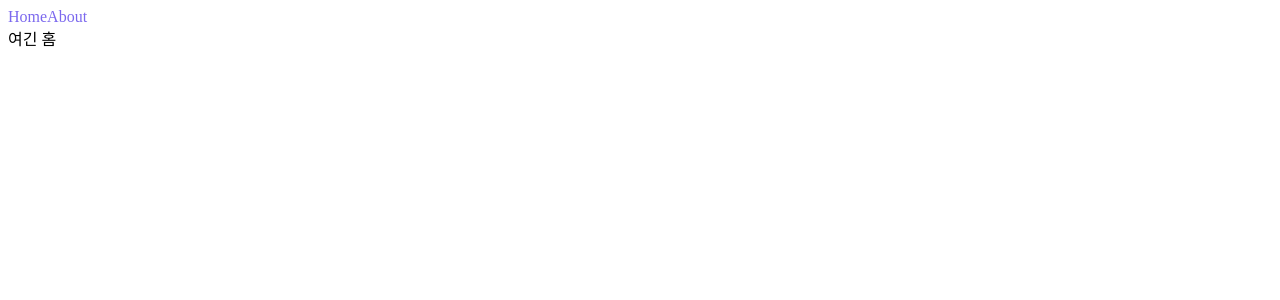
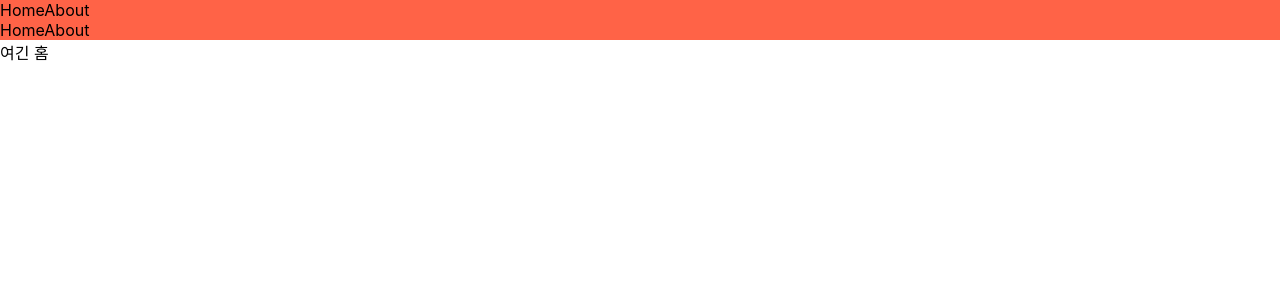
Before and after one commit to mogamogua/midsummernights, a Next.js app in the folder nexjs-intro/: page / in a window 1280 px wide. Shown: the top 300 px of the page. Built offline with nearby package versions, Linux system fonts and the light colour scheme.

Commit message:
[add]navbar

```diff
--- a/nexjs-intro/components/NavBar.js
+++ b/nexjs-intro/components/NavBar.js
@@ -1,27 +1,39 @@
 import Link from "next/link";
 import {useRouter} from "next/router";
-import styles from "./NavBar.module.css";
+// import styles from "./NavBar.module.css";
 
 export default function NavBar() {
   const router = useRouter();
   return (
     <nav>
       <Link href="/">
+        <a>Home</a>
         {/* <a style={{color: router.pathname === "/" ? "red" : "blue"}}>Home</a> */}
         {/* <a className={router.pathname === "/" ? styles.active : ""}>Home</a> */}
-        <a className={`${styles.link} ${
+        {/* <a className={`${styles.link} ${
           router.pathname === "/" ? styles.active : ""
-        }`}>Home</a>
+        }`}>Home</a> */}
       </Link>
       <Link href="/about">
+        <a>About</a>
         {/* <a style={{color: router.pathname === "/about" ? "red" : "blue"}}>About</a> */}
         {/* <a className={router.pathname === "/about" ? styles.active : ""}>About</a> */}
-        <a
+        {/* <a
           className={[
             styles.link,
             router.pathname === "/about" ? styles.active : "",
-          ].join(" ")}>About</a>
+          ].join(" ")}>About</a> */}
       </Link>
-    </nav>
-  )
+      <style jsx>{`
+        nav {
+          background-color: tomato;
+        }
+        a {
+          text-decoration: none;
+        }
+        .active {
+          color: yellow;
+        }
+      `}</style>
+    </nav>  )
 }
--- /dev/null
+++ b/nexjs-intro/pages/_app.js
@@ -0,0 +1,11 @@
+import NavBar from "../components/NavBar";
+import "../styles/globals.css";
+
+export default function MyApp({Component, pageProps}) {
+  return (
+    <>
+    <NavBar />
+    <Component {...pageProps} />
+    </>
+  )
+}
```
